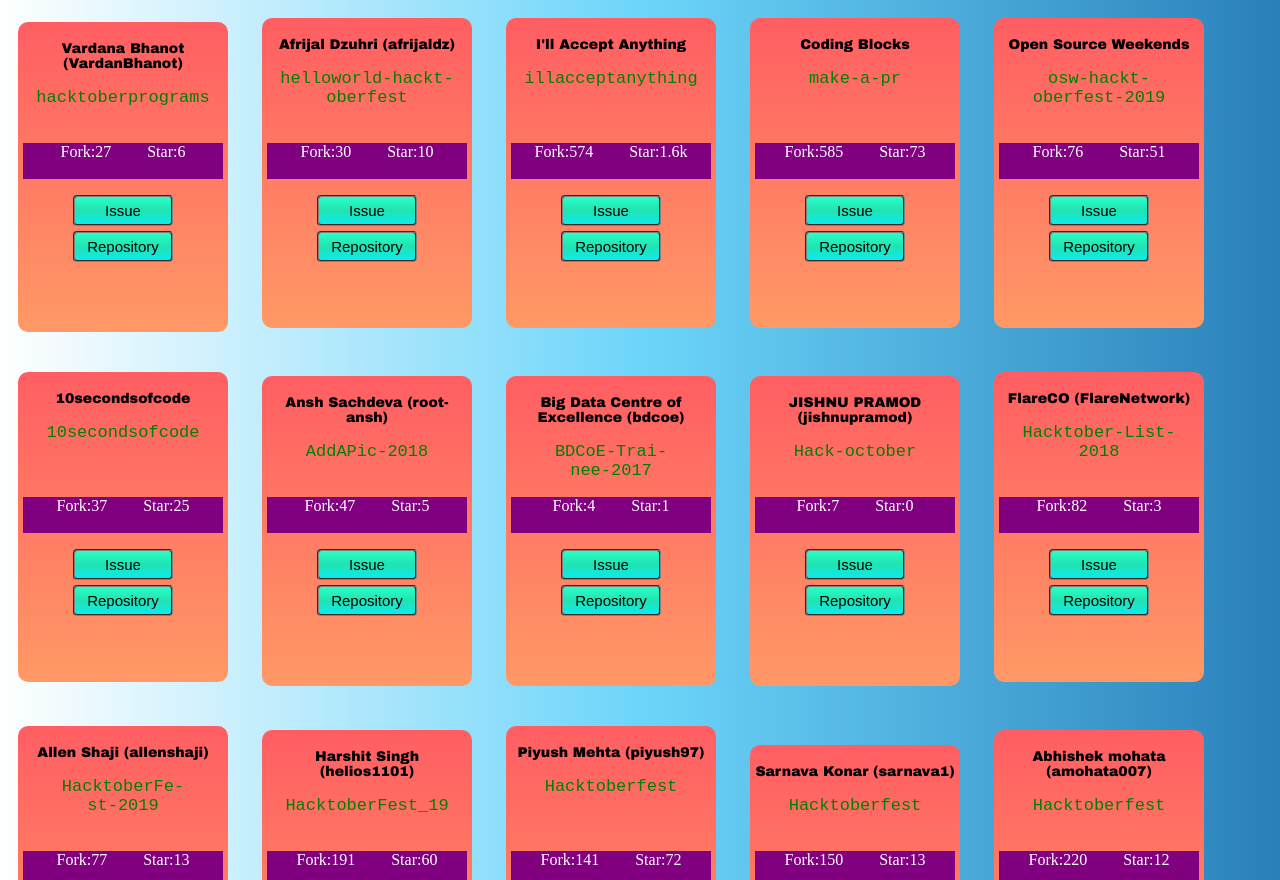
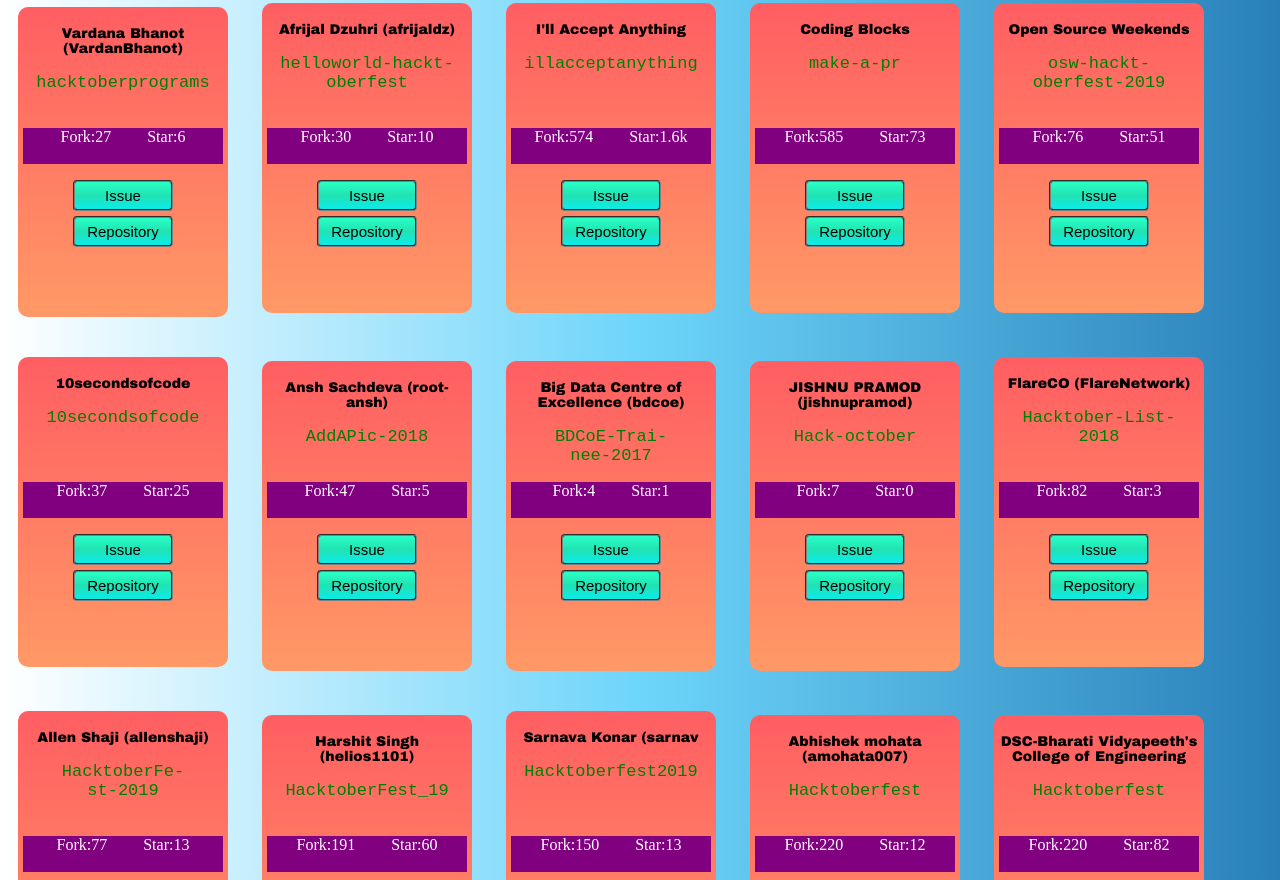
Before and after one commit to amohapatra123/codex-minor-project, a plain HTML site: page main.html in a window 1280 px wide. Shown: the part 1920-2800 px from the top of the page. Drawn offline with Linux system fonts and the light colour scheme.

Commit message:
Update main.html

```diff
--- a/main.html
+++ b/main.html
@@ -4,6 +4,7 @@
 	<title>Hactober Fest Excluded repositories </title>
 
 	<link rel="stylesheet" type="text/css" href="style.css">
+
 </head>
 <body>
 	<br><br>
@@ -496,10 +497,11 @@ Fork:158         Star:34
 
 	</div>
 	<!--14th-->
-	<div class="main">
-		    <div class="ownername">
-		    	<h3>Enigma - The Coding Club
-</h3>
+
+	<div class="main">
+		    <div class="ownername">
+		    	<h3>Enigma - The
+		    	Coding Club</h3>
 
 
 		   </div>
@@ -507,6 +509,7 @@ Fork:158         Star:34
 
 	       <div class="reponame">
 	       	<pre>Hacktoberfest2019
+
 
 </pre>
 
@@ -1365,7 +1368,7 @@ Fork:191         Star:60
 
 	</div>
 	<!--38th-->
-	<div class="main">
+	<!-- <div class="main">
 		    <div class="ownername">
 		    	<h3>Piyush Mehta (piyush97)</h3>
 
@@ -1398,19 +1401,20 @@ Fork:141         Star:72
 
 	                                </div>
 
-	</div>
+	</div> -->
 	<!--39th-->
 		<div class="main">
 		    <div class="ownername">
 		    	<h3>Sarnava Konar
-(sarnava1)</h3>
-
-
-		   </div>
-
-
-	       <div class="reponame">
-	       	<pre>Hacktoberfest
+                (sarnav</h3>
+
+
+		   </div>
+
+
+	       <div class="reponame">
+	       	<pre>Hacktoberfest2019
+
 
 </pre>
 
@@ -1474,15 +1478,13 @@ Fork:220         Star:12
 	<!--41st-->
 	<div class="main">
 		    <div class="ownername">
-		    	<h3>DSC-Bharati Vidyapeeth's
-		    	College of Engineering</h3>
-
-
+		    	<h3>DSC-Bharati Vidyapeeth's College of Engineering</h3>
 		    	 </div>
 
 
 	       <div class="reponame">
 	       	<pre>Hacktoberfest
+
 </pre>
 
 	       </div>
@@ -1554,7 +1556,6 @@ Fork:48         Star:6
 
 	       <div class="reponame">
 	       	<pre>Hacktoberfest-2018
-
      </pre>
 
 	       </div>
@@ -1923,6 +1924,8 @@ Fork:1         Star:0
 	       <div class="reponame">
 	       	<pre>guestbook
 
+
+
 </pre>
 
 	       </div>
@@ -1994,6 +1997,7 @@ Fork:239         Star:10
 	       <div class="reponame">
 	       	<pre>introtogit
 
+
       </pre>
 
 	       </div>
@@ -2316,6 +2320,7 @@ Fork:32         Star:6
 
 	       <div class="reponame">
 	       	<pre>HacktoberFest2019
+
           </pre>
 
 	       </div>
```
Lines whose indentation alone changed are shown as unchanged.
